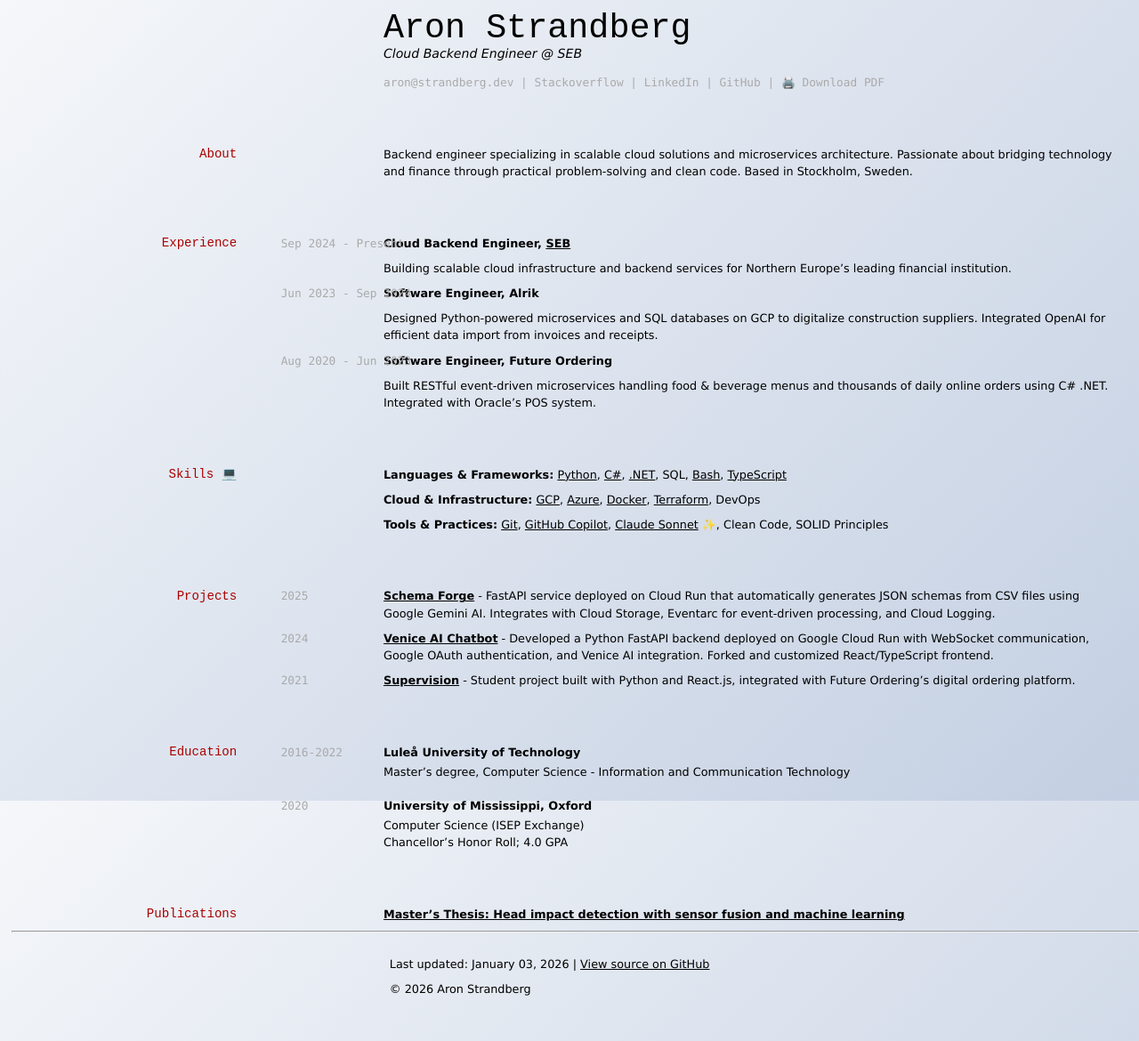
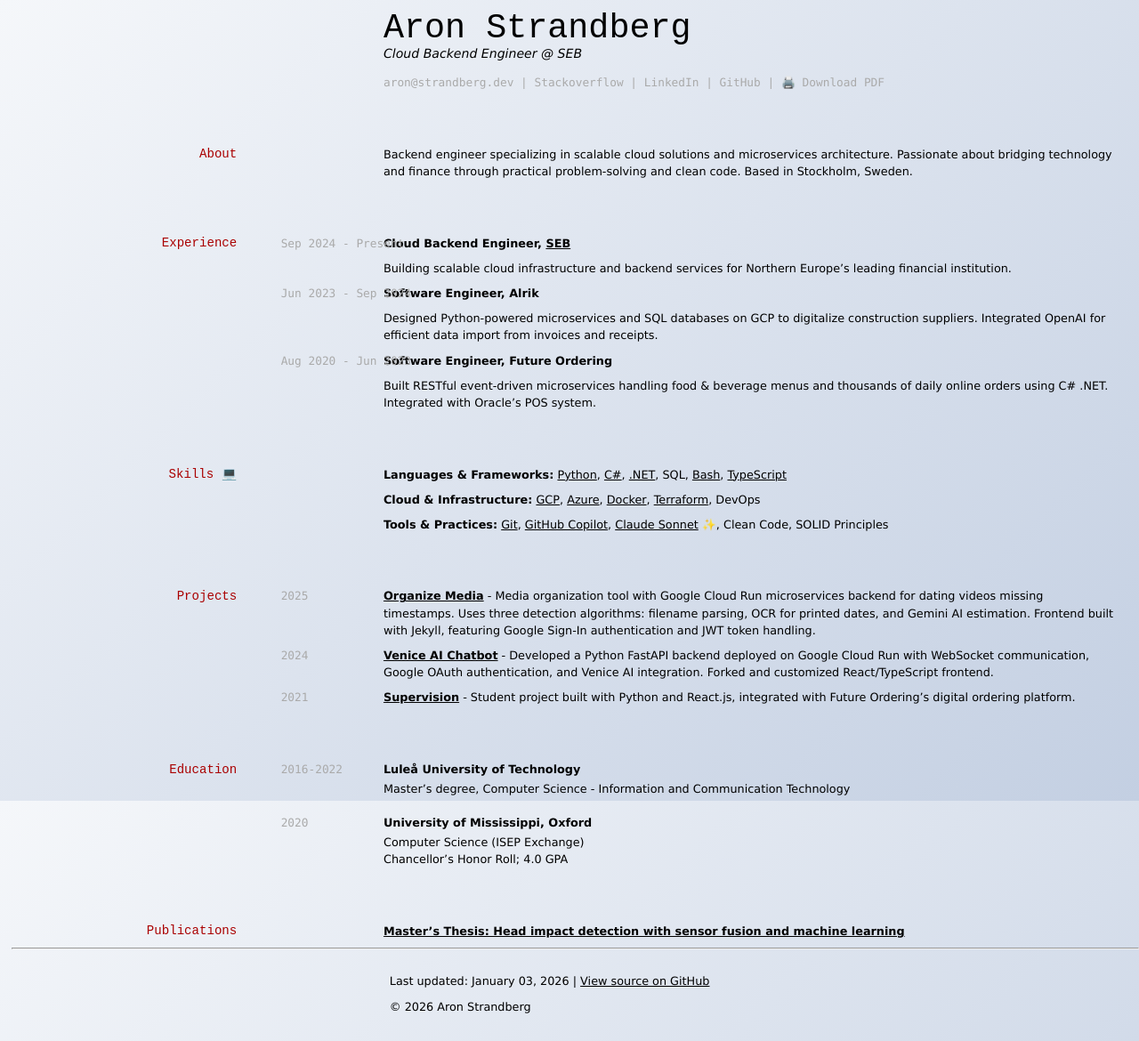
Before and after one commit to astrberg/strandberg.dev, a Jekyll site: the page built from index.md, in a window 1280 px wide. Shown: the whole page at 89% size. Built offline with Jekyll 4.4.1, drawn with Linux system fonts in a browser that asks for light colours.

Commit message:
update projects

```diff
--- a/index.md
+++ b/index.md
@@ -46,7 +46,7 @@
 ## Projects
 
 `2025`
-**[Schema Forge](https://github.com/astrberg/schema-forge){:target="_blank"}** - FastAPI service deployed on Cloud Run that automatically generates JSON schemas from CSV files using Google Gemini AI. Integrates with Cloud Storage, Eventarc for event-driven processing, and Cloud Logging.
+**[Organize Media](/organize-media/)** - Media organization tool with Google Cloud Run microservices backend for dating videos missing timestamps. Uses three detection algorithms: filename parsing, OCR for printed dates, and Gemini AI estimation. Frontend built with Jekyll, featuring Google Sign-In authentication and JWT token handling.
 
 `2024`
 **[Venice AI Chatbot](https://github.com/astrberg/chatbot-ui){:target="_blank"}** - Developed a Python FastAPI backend deployed on Google Cloud Run with WebSocket communication, Google OAuth authentication, and Venice AI integration. Forked and customized React/TypeScript frontend.
```
